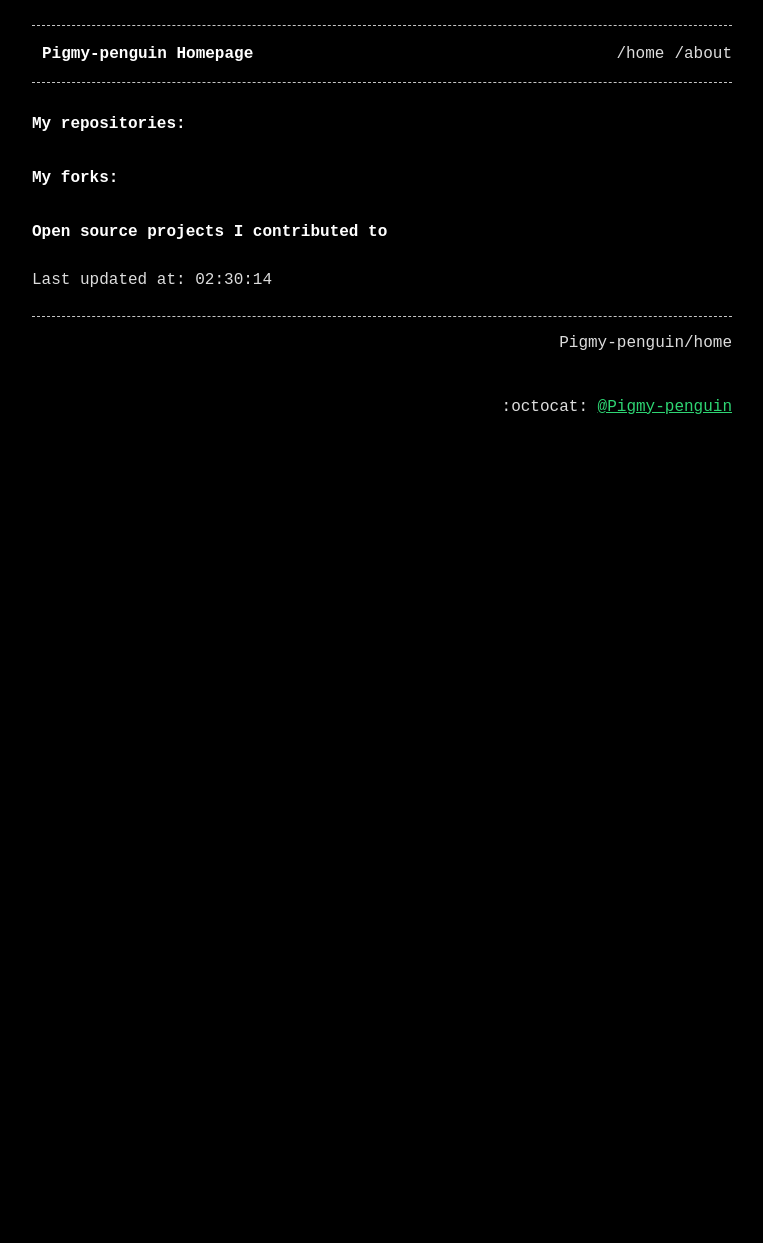
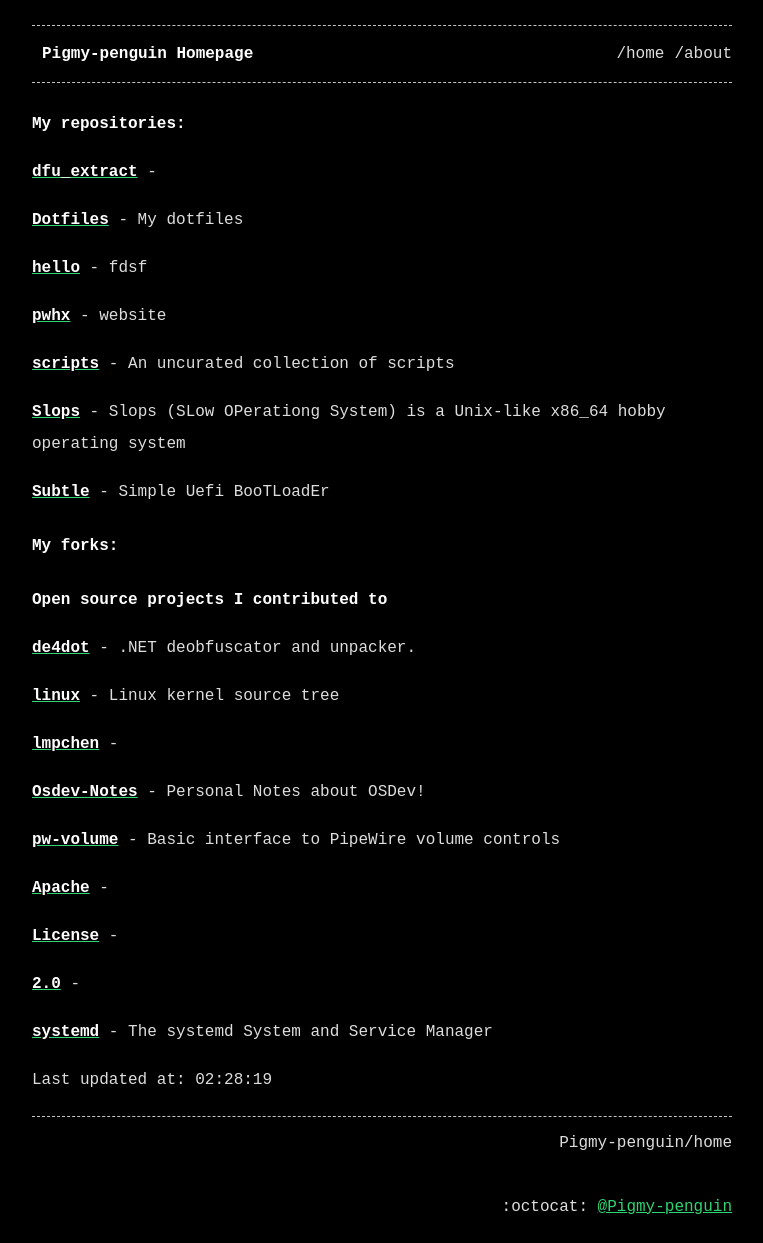
Before and after one commit to Pigmy-penguin/Pigmy-penguin.github.io, a Jekyll site: the page built from index.md, in a window 1280 px wide. Shown: the whole page, without its empty margins (258-1021 px from the left). Built offline with Jekyll 4.4.1, drawn with Linux system fonts in a browser that asks for light colours; before the commit the page ends 900 px from its top, so only the background shows below that.

Commit message:
Auto updating the website

```diff
--- a/index.md
+++ b/index.md
@@ -7,8 +7,40 @@ title: Pigmy-penguin Homepage
 
 ## My repositories:
 
+[**dfu_extract**](https://github.com/Pigmy-penguin/dfu_extract) -
+
+[**Dotfiles**](https://github.com/Pigmy-penguin/Dotfiles) - My dotfiles
+
+[**hello**](https://github.com/Pigmy-penguin/hello) - fdsf
+
+[**pwhx**](https://github.com/Pigmy-penguin/pwhx) - website
+
+[**scripts**](https://github.com/Pigmy-penguin/scripts) - An uncurated collection of scripts
+
+[**Slops**](https://github.com/Pigmy-penguin/Slops) - Slops (SLow OPerationg System) is a Unix-like x86_64 hobby operating system
+
+[**Subtle**](https://github.com/Pigmy-penguin/Subtle) - Simple Uefi BooTLoadEr
+
 ## My forks:
 ### Open source projects I contributed to
 
+[**de4dot**](https://github.com/Pigmy-penguin/de4dot) - .NET deobfuscator and unpacker.
 
-Last updated at: 02:30:14
+[**linux**](https://github.com/Pigmy-penguin/linux) - Linux kernel source tree
+
+[**lmpchen**](https://github.com/Pigmy-penguin/lmpchen) -
+
+[**Osdev-Notes**](https://github.com/Pigmy-penguin/Osdev-Notes) - Personal Notes about OSDev!
+
+[**pw-volume**](https://github.com/Pigmy-penguin/pw-volume) - Basic interface to PipeWire volume controls
+
+[**Apache**](https://github.com/Pigmy-penguin/Apache) -
+
+[**License**](https://github.com/Pigmy-penguin/License) -
+
+[**2.0**](https://github.com/Pigmy-penguin/2.0) -
+
+[**systemd**](https://github.com/Pigmy-penguin/systemd) - The systemd System and Service Manager
+
+
+Last updated at: 02:28:19
```
Also changed, not shown: 2 other files.
